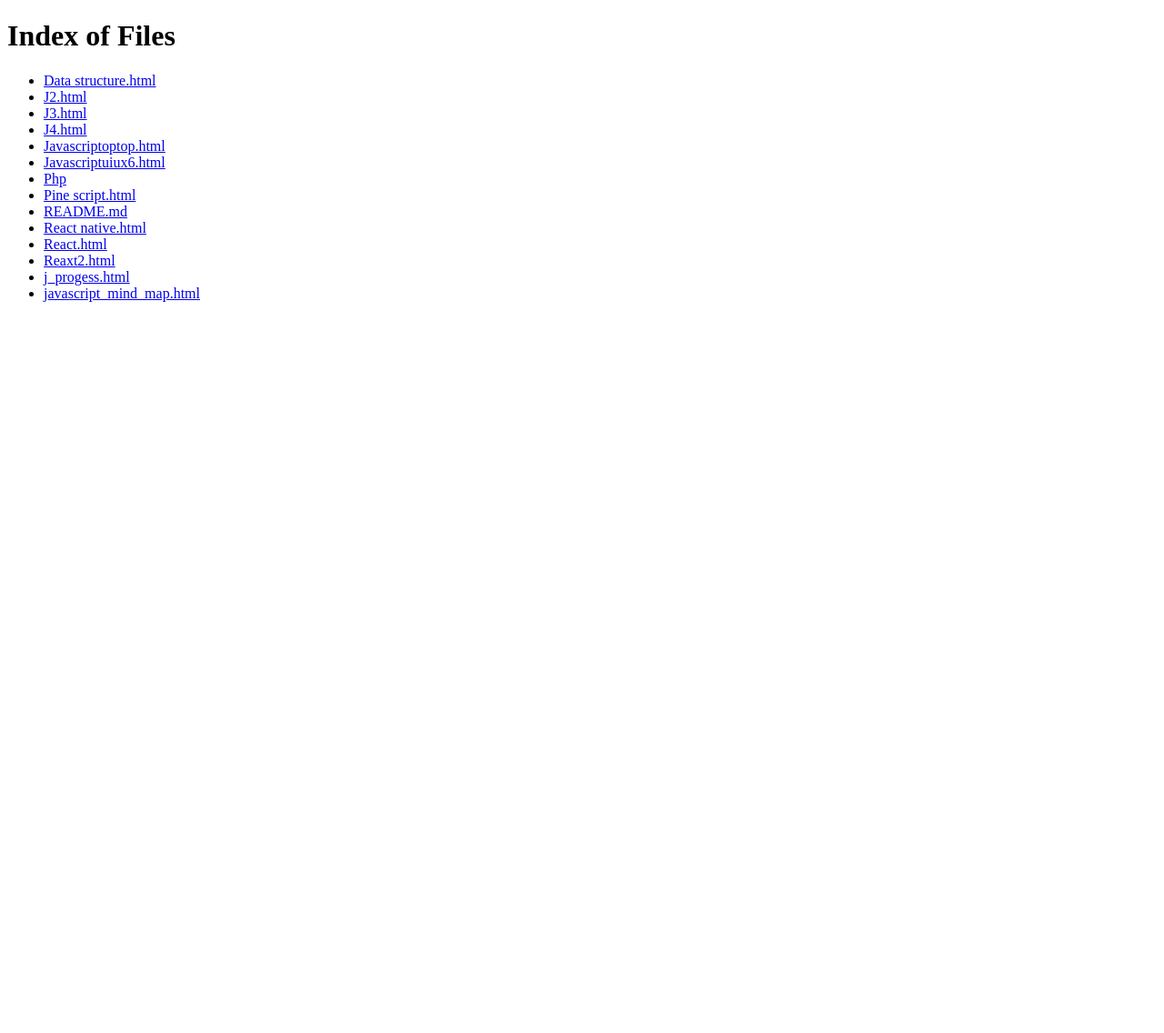
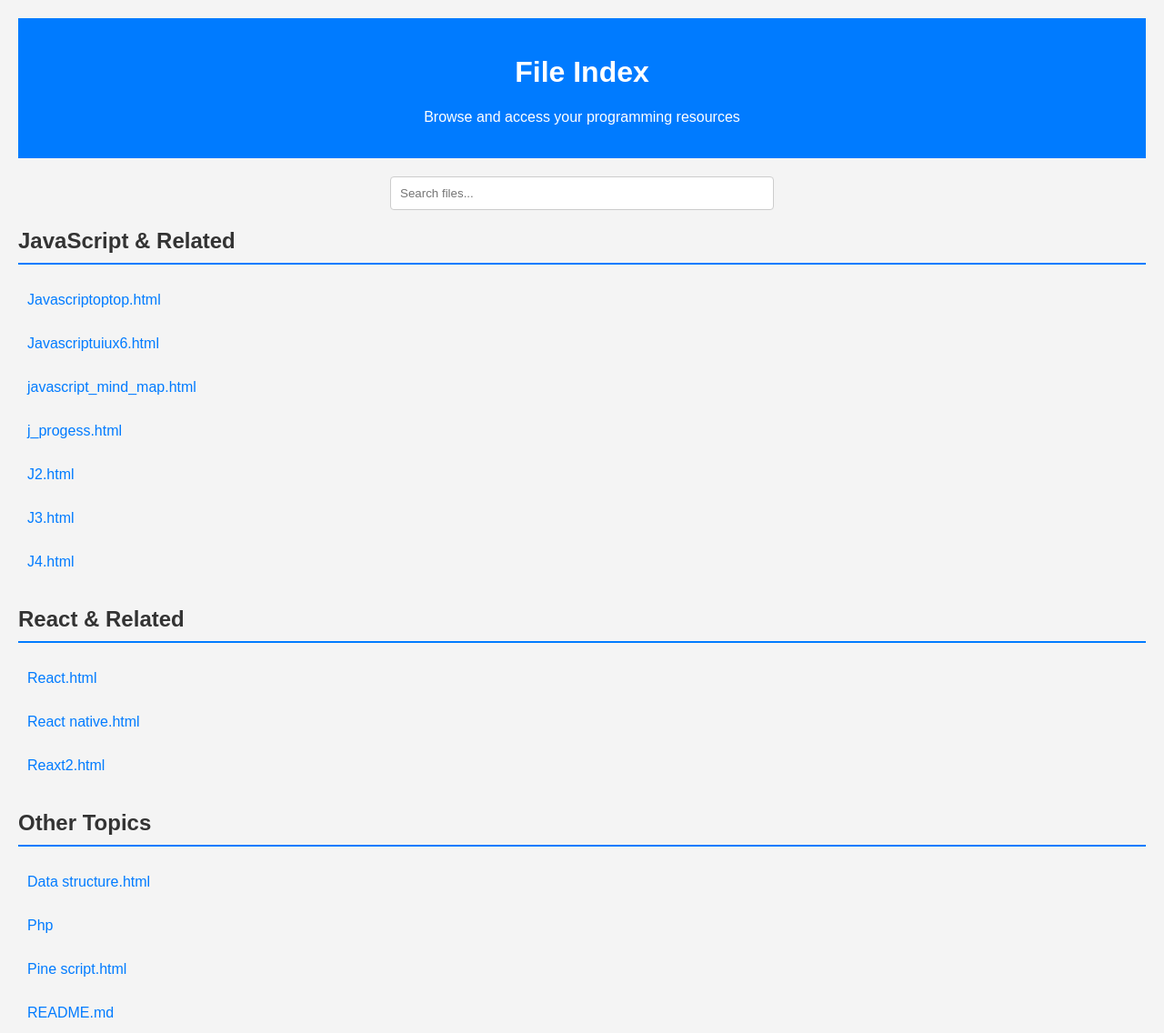
Before and after one commit to arpitaspjain/Test, a plain HTML site: page index.html in a window 1280 px wide. Shown: the whole page at 91% size. Before the commit the page ends 800 px from the top, so only its background shows below. Drawn offline with Linux system fonts and the light colour scheme.

Commit message:
Update index.html

```diff
--- a/index.html
+++ b/index.html
@@ -1,25 +1,73 @@
 <!DOCTYPE html>
-<html>
+<html lang="en">
 <head>
-    <title>Index of Files</title>
+    <meta charset="UTF-8">
+    <meta name="viewport" content="width=device-width, initial-scale=1.0">
+    <title>Improved File Index</title>
+    <style>
+        body { font-family: Arial, sans-serif; margin: 0; padding: 20px; background-color: #f4f4f4; color: #333; }
+        header { text-align: center; padding: 20px; background-color: #007bff; color: white; }
+        #search { width: 100%; max-width: 400px; padding: 10px; margin: 20px auto; display: block; border: 1px solid #ccc; border-radius: 4px; }
+        .category { margin-bottom: 30px; }
+        .category h2 { border-bottom: 2px solid #007bff; padding-bottom: 10px; }
+        ul { list-style: none; padding: 0; }
+        li { margin: 10px 0; }
+        a { text-decoration: none; color: #007bff; padding: 10px; display: block; border-radius: 4px; transition: background 0.3s; }
+        a:hover { background-color: #e9ecef; }
+        @media (max-width: 600px) { body { padding: 10px; } header { padding: 10px; } }
+    </style>
 </head>
 <body>
-    <h1>Index of Files</h1>
-    <ul>
-        <li><a href="Data structure.html">Data structure.html</a></li>
-        <li><a href="J2.html">J2.html</a></li>
-        <li><a href="J3.html">J3.html</a></li>
-        <li><a href="J4.html">J4.html</a></li>
-        <li><a href="Javascriptoptop.html">Javascriptoptop.html</a></li>
-        <li><a href="Javascriptuiux6.html">Javascriptuiux6.html</a></li>
-        <li><a href="Php">Php</a></li>
-        <li><a href="Pine script.html">Pine script.html</a></li>
-        <li><a href="README.md">README.md</a></li>
-        <li><a href="React native.html">React native.html</a></li>
-        <li><a href="React.html">React.html</a></li>
-        <li><a href="Reaxt2.html">Reaxt2.html</a></li>
-        <li><a href="j_progess.html">j_progess.html</a></li>
-        <li><a href="javascript_mind_map.html">javascript_mind_map.html</a></li>
-    </ul>
+    <header>
+        <h1>File Index</h1>
+        <p>Browse and access your programming resources</p>
+    </header>
+
+    <input type="text" id="search" placeholder="Search files..." aria-label="Search files">
+
+    <section class="category" id="javascript">
+        <h2>JavaScript & Related</h2>
+        <ul>
+            <li><a href="Javascriptoptop.html" target="_blank">Javascriptoptop.html</a></li>
+            <li><a href="Javascriptuiux6.html" target="_blank">Javascriptuiux6.html</a></li>
+            <li><a href="javascript_mind_map.html" target="_blank">javascript_mind_map.html</a></li>
+            <li><a href="j_progess.html" target="_blank">j_progess.html</a></li>
+            <li><a href="J2.html" target="_blank">J2.html</a></li>
+            <li><a href="J3.html" target="_blank">J3.html</a></li>
+            <li><a href="J4.html" target="_blank">J4.html</a></li>
+        </ul>
+    </section>
+
+    <section class="category" id="react">
+        <h2>React & Related</h2>
+        <ul>
+            <li><a href="React.html" target="_blank">React.html</a></li>
+            <li><a href="React native.html" target="_blank">React native.html</a></li>
+            <li><a href="Reaxt2.html" target="_blank">Reaxt2.html</a></li>
+        </ul>
+    </section>
+
+    <section class="category" id="other">
+        <h2>Other Topics</h2>
+        <ul>
+            <li><a href="Data structure.html" target="_blank">Data structure.html</a></li>
+            <li><a href="Php" target="_blank">Php</a></li>
+            <li><a href="Pine script.html" target="_blank">Pine script.html</a></li>
+            <li><a href="README.md" target="_blank">README.md</a></li>
+        </ul>
+    </section>
+
+    <script>
+        const searchInput = document.getElementById('search');
+        const links = document.querySelectorAll('a');
+
+        searchInput.addEventListener('input', () => {
+            const filter = searchInput.value.toLowerCase();
+            links.forEach(link => {
+                const text = link.textContent.toLowerCase();
+                link.parentElement.style.display = text.includes(filter) ? '' : 'none';
+            });
+        });
+    </script>
 </body>
 </html>
```
